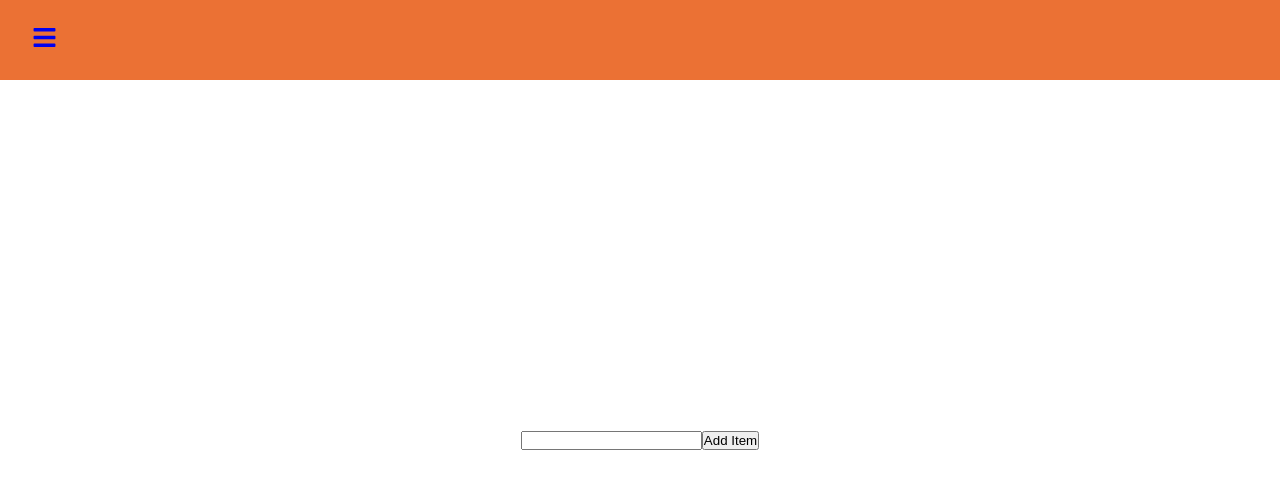
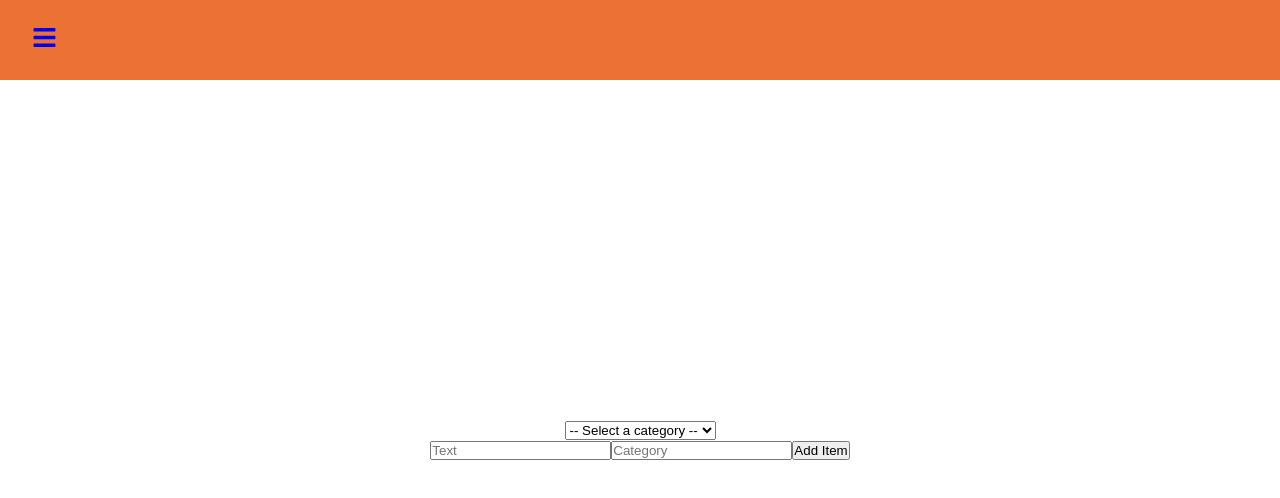
Before and after one commit to jaakko13/toDoList-ReactJS, a React (Create React App) app: page / in a window 1280 px wide. Shown: the top 498 px of the page. Built offline with nearby package versions, Linux system fonts and the light colour scheme.

Commit message:
Tags complete, dropdown menu in progress

```diff
--- a/src/pages/home.js
+++ b/src/pages/home.js
@@ -9,13 +9,25 @@ function Home() {
 	const [editText, setEditText] = React.useState('')
 	const [reorder, setReorder] = React.useState(null)
 	const [reorderNumber, setReorderNumber] = React.useState(null)
+	const [categories, setCategories] = React.useState([])
+	const [tag, setTag] = React.useState('')
+	const [displayTag, setDisplayTag] = React.useState('all')
 
 	React.useEffect(() => { //Used to load to do list from localStorage
 		const temp = localStorage.getItem("dataList")
 		const parsed = JSON.parse(temp)
 
-		if(parsed){
+		if (parsed) {
 			setTodo(parsed)
+		}
+	}, [])
+
+	React.useEffect(() => { //Used to load categories list from localStorage
+		const temp = localStorage.getItem("categoryList")
+		const parsed = JSON.parse(temp)
+
+		if (parsed) {
+			setCategories(parsed)
 		}
 	}, [])
 
@@ -24,6 +36,11 @@ function Home() {
 		localStorage.setItem("dataList", data)
 	}, [todo])
 
+	React.useEffect(() => { //Used to save categories list to localStorage
+		const tags = JSON.stringify(categories)
+		localStorage.setItem("categoryList", tags)
+	}, [categories])
+
 	function handleSubmit(e) {
 		e.preventDefault() //Prevents refresh on submission
 
@@ -31,10 +48,13 @@ function Home() {
 			id: new Date().getTime(),
 			text: current,
 			completed: false,
+			tag: tag
 		}
 
 		setTodo([...todo].concat(newTodo)) //Adds new todo to Todos Array
+		setCategories([...categories].concat(tag))
 		setCurrent('') //Reinitialize current to make sure no mix ups
+		setTag('')
 	}
 
 	//function to delete items from list
@@ -68,10 +88,10 @@ function Home() {
 		setEditText('')
 	}
 
-	function reorderItem(id){ //Reorders item in array
+	function reorderItem(id) { //Reorders item in array
 		const updated = [...todo] //create new array from todo
 
-		updated.map((item)=> {
+		updated.map((item) => {
 			if (item.id === id) { //make sure correct item
 				updated.splice(reorderNumber, 0, updated.splice(updated.indexOf(item), 1)[0]) //at given index, remove none, and add given item
 			}
@@ -94,10 +114,12 @@ function Home() {
 	}
 
 	//Conditional Rendering to show show item text and edit button only
-	function textWithEdit(id, text) {
+	function textWithEdit(id, text, tag) {
 		return (
-			<div className="list">{text}
+			<div className="list">
+				{text}
 				<button onClick={() => setEdit(id)}>Edit</button>
+				{'Tag: ' + tag}
 			</div>
 		);
 	}
@@ -111,16 +133,38 @@ function Home() {
 		);
 	}
 
+	function handleSelectChange(e){
+		setDisplayTag(e.target.value)
+	}
+
+	function dropdown(e) {
+		return (
+			<div>
+				<select onChange={handleSelectChange}>
+					<option value="Select a Category"> -- Select a category -- </option>
+					<option value="all">All</option>
+
+					{categories.map((item) => <option value={item}>{item}</option>)}
+				</select>
+			</div>
+		)
+	}
+
 	return (
 		<div className="home">
+			{dropdown()}
 			<form onSubmit={handleSubmit}>
-				<input type="text" onChange={(e) => setCurrent(e.target.value)} value={current} />
+				<input type="text" onChange={(e) => setCurrent(e.target.value)} value={current} placeholder='Text' />
+				<input type="text" onChange={(e) => setTag(e.target.value)} value={tag} placeholder='Category' />
+
 				<button type="submit">Add Item</button>
 			</form>
 
 			{todo.map((item) => <div key={item.id} >
 
-				{edit === item.id ? (inputWithButton(item.id)) : (textWithEdit(item.id, item.text))}
+				{/* {item.tag === displayTag} */}
+
+				{edit === item.id ? (inputWithButton(item.id)) : (textWithEdit(item.id, item.text, item.tag))}
 				{reorder === item.id ? (inputReorder(item.id)) : (<button onClick={() => setReorder(item.id)}>Reorder</button>)}
 
 				<button onClick={() => deleteItem(item.id)}>Delete</button>
```
